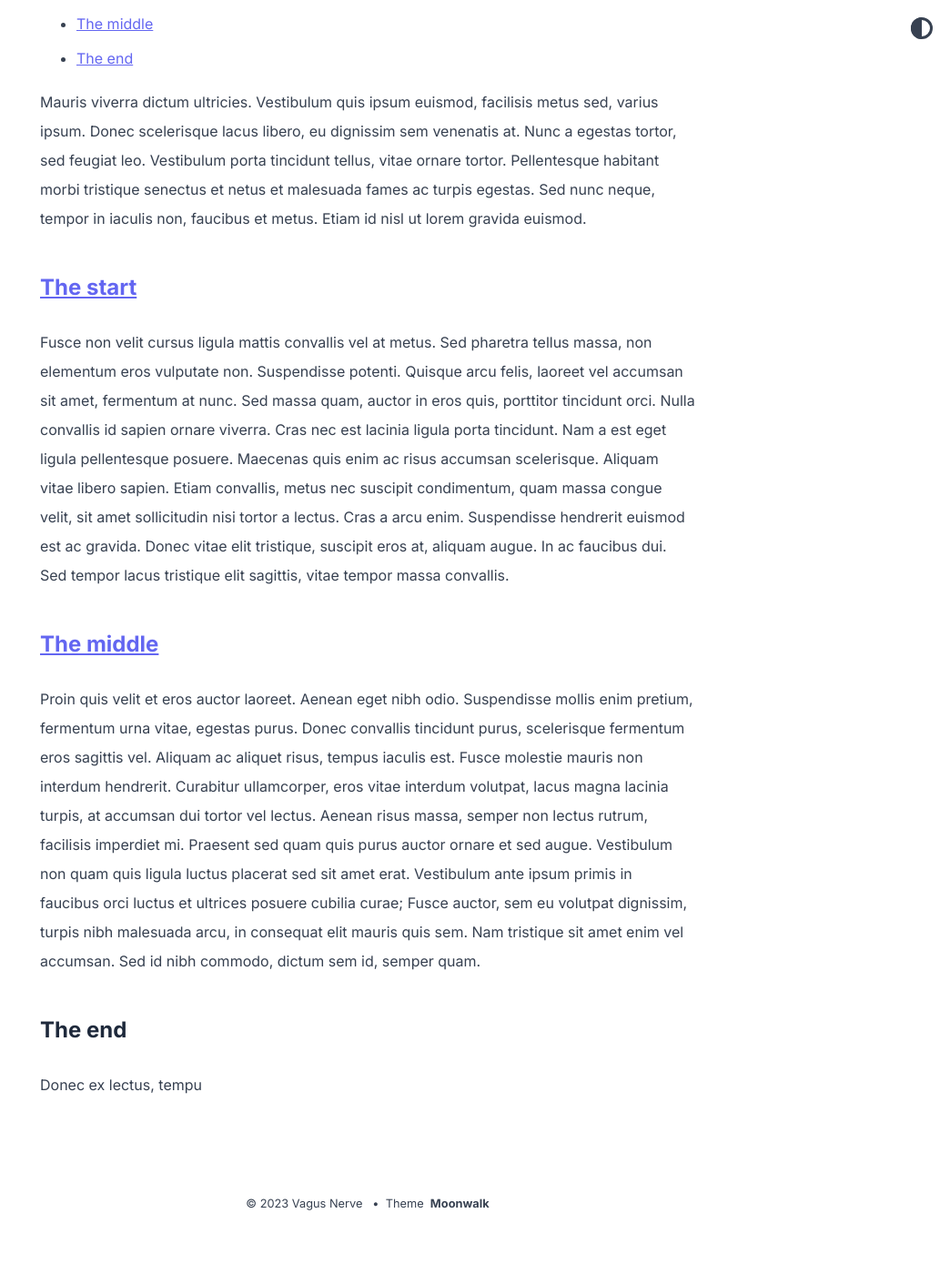
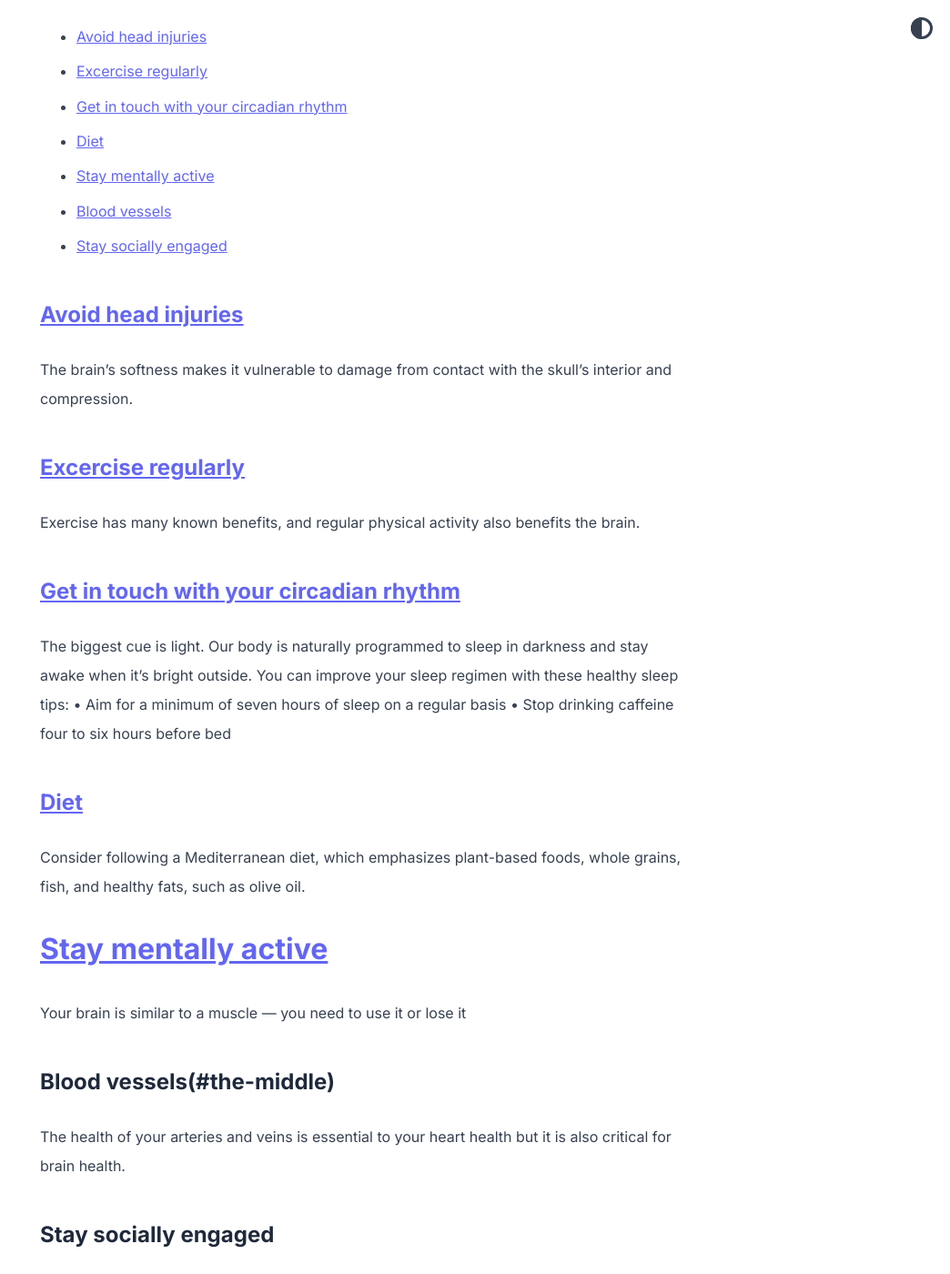
Before and after one commit to abhinavs/moonwalk, a Jekyll site: the page built from _posts/2023-07-19-brain-health.md, in a window 1280 px wide and 1400 px high, scrolled down 452 px. Shown: the whole window at 91% size, without its empty margins (236-1280 px from the left). Built offline with Jekyll 4.4.1, drawn with Linux system fonts in a browser that asks for light colours; before the commit the page ends 1801 px from its top, so only the background shows below that; some of the changed text lies outside the part shown.

Commit message:
Update 2023-07-19-brain-health.md

```diff
--- a/_posts/2023-07-19-brain-health.md
+++ b/_posts/2023-07-19-brain-health.md
@@ -2,24 +2,48 @@
 layout: post
 ---
 
-# Brain health
-
-## Table of contents
-- [Table of contents](#table-of-contents)
-- [The start](#the-start)
-- [The middle](#the-middle)
-- [The end](#the-end)
-
 Mauris viverra dictum ultricies. Vestibulum quis ipsum euismod, facilisis metus sed, varius ipsum. Donec scelerisque lacus libero, eu dignissim sem venenatis at. Nunc a egestas tortor, sed feugiat leo. Vestibulum porta tincidunt tellus, vitae ornare tortor. Pellentesque habitant morbi tristique senectus et netus et malesuada fames ac turpis egestas. Sed nunc neque, tempor in iaculis non, faucibus et metus. Etiam id nisl ut lorem gravida euismod.
 
-## [The start](#the-start)
+## Contents
+- [Avoid head injuries](#avoid-head-injuries)
+- [Excercise regularly](#excercice-regularly)
+- [Get in touch with your circadian rhythm](#get-in-touch-with-your-circadian-rhythm)
+- [Diet](#the-middle)
+- [Stay mentally active](#the-middle)
+- [Blood vessels](#the-end)
+- [Stay socially engaged](#stay-socially-engaged)
 
-Fusce non velit cursus ligula mattis convallis vel at metus. Sed pharetra tellus massa, non elementum eros vulputate non. Suspendisse potenti. Quisque arcu felis, laoreet vel accumsan sit amet, fermentum at nunc. Sed massa quam, auctor in eros quis, porttitor tincidunt orci. Nulla convallis id sapien ornare viverra. Cras nec est lacinia ligula porta tincidunt. Nam a est eget ligula pellentesque posuere. Maecenas quis enim ac risus accumsan scelerisque. Aliquam vitae libero sapien. Etiam convallis, metus nec suscipit condimentum, quam massa congue velit, sit amet sollicitudin nisi tortor a lectus. Cras a arcu enim. Suspendisse hendrerit euismod est ac gravida. Donec vitae elit tristique, suscipit eros at, aliquam augue. In ac faucibus dui. Sed tempor lacus tristique elit sagittis, vitae tempor massa convallis.
+## [Avoid head injuries](#avoid-head-injuries)
 
-## [The middle](#the-middle)
+The brain's softness makes it vulnerable to damage from contact with the skull's interior and compression.
 
-Proin quis velit et eros auctor laoreet. Aenean eget nibh odio. Suspendisse mollis enim pretium, fermentum urna vitae, egestas purus. Donec convallis tincidunt purus, scelerisque fermentum eros sagittis vel. Aliquam ac aliquet risus, tempus iaculis est. Fusce molestie mauris non interdum hendrerit. Curabitur ullamcorper, eros vitae interdum volutpat, lacus magna lacinia turpis, at accumsan dui tortor vel lectus. Aenean risus massa, semper non lectus rutrum, facilisis imperdiet mi. Praesent sed quam quis purus auctor ornare et sed augue. Vestibulum non quam quis ligula luctus placerat sed sit amet erat. Vestibulum ante ipsum primis in faucibus orci luctus et ultrices posuere cubilia curae; Fusce auctor, sem eu volutpat dignissim, turpis nibh malesuada arcu, in consequat elit mauris quis sem. Nam tristique sit amet enim vel accumsan. Sed id nibh commodo, dictum sem id, semper quam.
+## [Excercise regularly](#excercice-regularly)
 
-## The end
+Exercise has many known benefits, and regular physical activity also benefits the brain.
 
-Donec ex lectus, tempu
+
+## [Get in touch with your circadian rhythm](#get-in-touch-with-your-circadian-rhythm)
+
+The biggest cue is light. Our body is naturally programmed to sleep in darkness and stay awake when it's bright outside.
+You can improve your sleep regimen with these healthy sleep tips:
+•   Aim for a minimum of seven hours of sleep on a regular basis
+•   Stop drinking caffeine four to six hours before bed
+
+## [Diet](#diet)
+
+Consider following a Mediterranean diet, which emphasizes plant-based foods, whole grains, fish, and healthy fats, such as olive oil.
+
+# [Stay mentally active](#the-middle)
+
+Your brain is similar to a muscle — you need to use it or lose it
+
+## Blood vessels(#the-middle)
+
+The health of your arteries and veins is essential to your heart health but it is also critical for brain health.
+
+## Stay socially engaged
+
+Social interaction helps ward off depression and stress.
+
+
+References:
```
